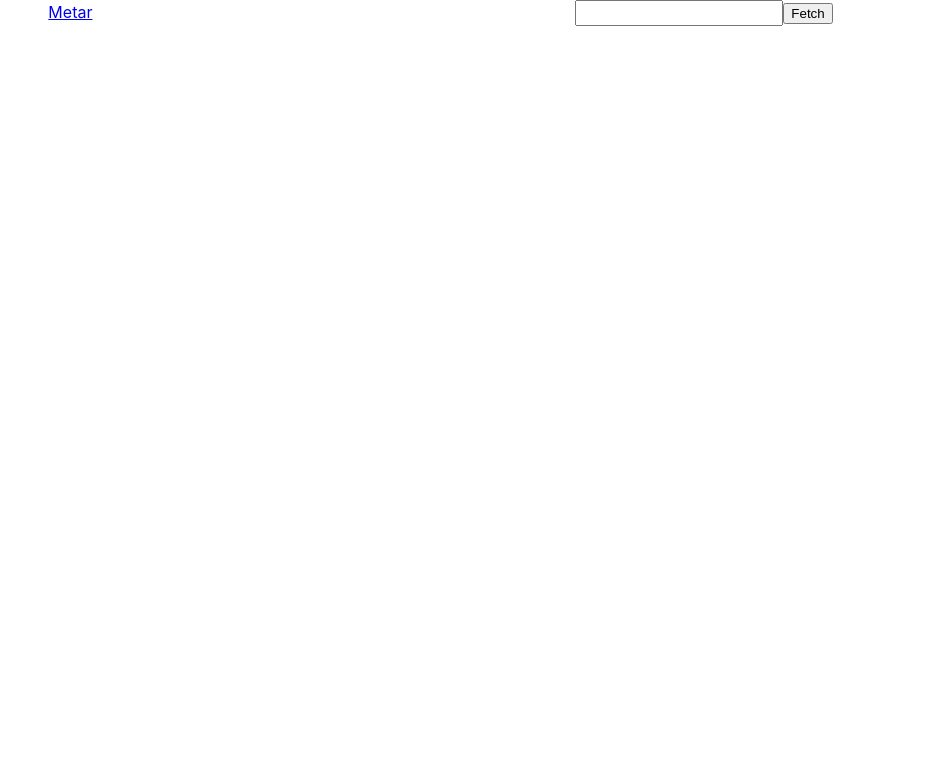
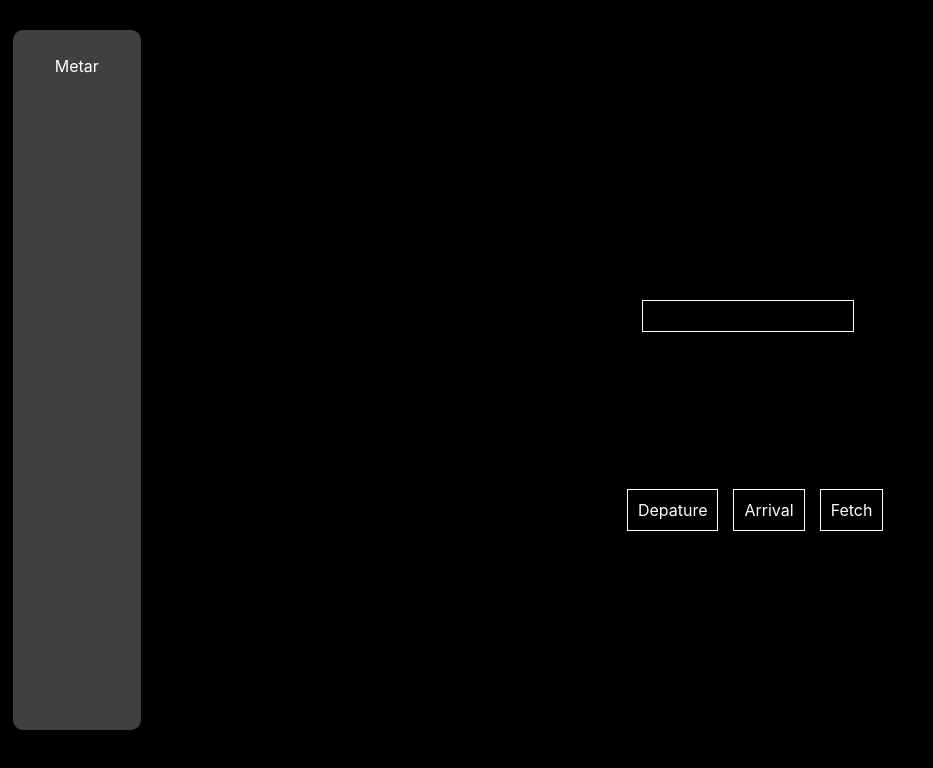
Before and after one commit to IlyassBa/VatsimApp, a React (Create React App) app: page / in a window 1280 px wide. Shown: the top 768 px of the page, without its empty margins (0-933 px from the left). Built offline with nearby package versions, Linux system fonts and the light colour scheme.

Commit message:
made UI Better and app work okay

```diff
--- a/src/App.css
+++ b/src/App.css
@@ -3,14 +3,14 @@
 }
 .App div{
   display: inline-block;
-  height: 100%;
+  float: left;
 }
 
 .sidebar{
   width: 10%!important;
 }
 .content{
-  width: 89%;
+  width: 88%;
 }
 
 
--- a/src/Component/Content/index.css
+++ b/src/Component/Content/index.css
@@ -0,0 +1,46 @@
+.MetarContent{
+    color: white;
+    font-size: 25px;
+}
+
+.FetchInput{
+
+}
+.FetchInput input{
+    border: 1px solid white;
+    padding: 5px;
+    color: white;
+    background-color: black;
+}
+
+.FetchBtn{
+}
+
+.FetchBtn a{
+    padding: 10px;
+    margin-left: 15px;
+    color: white;
+    background-color: black;
+    border: 1px solid white;
+    cursor: pointer;
+    transition: all 0.3s ease;
+}
+
+.FetchBtn a:hover{
+    padding: 10px;
+    margin-left: 15px;
+    color: black;
+    background-color: white;
+    transition: all 0.3s ease;
+}
+
+
+.Content-Placement{
+    /* background-color: aqua; */
+    width: 90%;
+    height: 100px;
+    margin-top: 50px;
+    padding-top: 50px;
+    margin-left: 100px;
+
+}
--- a/src/Component/Content/index.js
+++ b/src/Component/Content/index.js
@@ -1,5 +1,9 @@
 import React from "react";
 import { useEffect, useState } from 'react';
+
+// Import StyleSheet
+import "./index.css"
+
 
 function Content(props) {
 
@@ -12,20 +16,36 @@ function Content(props) {
   };
 
   const fetchMetar = () => {
+    if(icaoCode != ""){
+
     let url = "http://localhost:8000/" + icaoCode;
     fetch(url)
       .then(response => response.text())
       .then(data => setMetar(data))
       .catch(error => console.error(error));
+    }
+    else{
+      setMetar("")
+    }
   };
 
 
 
     return (
         <div className="content">
-            <input type="text" id="icaoCodeInput" value={icaoCode} onChange={handleInputChange} />
-            <button type="button" onClick={fetchMetar}>Fetch</button>
-            <p>{metar}</p>
+            <div className="MetarContent Content-Placement">
+              <p>{metar}</p>
+            </div>
+
+            <div className="FetchInput Content-Placement">
+              <input type="text" id="icaoCodeInput" value={icaoCode} onChange={handleInputChange} />
+            </div>
+
+            <div className="FetchBtn Content-Placement">
+                <a type="button">Depature</a>
+                <a type="button">Arrival</a>
+                <a type="button" onClick={fetchMetar}>Fetch</a>
+            </div>
         </div>
     )
 }
--- a/src/Component/SideBar/Link/index.css
+++ b/src/Component/SideBar/Link/index.css
@@ -0,0 +1,10 @@
+.SideBarLink a {
+    color: white;
+    text-decoration: none;
+}
+.SideBarLink{
+    padding: 20%;
+    width: 60%;
+    height: 20px;
+    border-radius: 15px;
+}
--- a/src/Component/SideBar/Link/index.js
+++ b/src/Component/SideBar/Link/index.js
@@ -1,8 +1,12 @@
 import React from "react";
+
+// Import StyleSheet
+import "./index.css"
+
 
 function Link(props) {
     return (
-        <div>
+        <div className="SideBarLink">
             <i class={props.icon}></i>
             <a href="#">{props.linkname}</a>
         </div>
--- a/src/Component/SideBar/index.css
+++ b/src/Component/SideBar/index.css
@@ -0,0 +1,8 @@
+.sidebar{
+    background-color: rgb(210, 211, 211 ,0.3);
+    width: 100%;
+    height: 700px;
+    margin-top: 30px;
+    margin-left: 1%;
+    border-radius: 10px;
+}
--- a/src/Component/SideBar/index.js
+++ b/src/Component/SideBar/index.js
@@ -1,12 +1,30 @@
-import React from 'react';
+import React, { useEffect } from 'react';
+// CSS
+import "./index.css";
 
 // Component
 import Link from './Link';
 
 
+
+
+// // JS Style
+// function sidebarSize() {
+//     // const windowSize = useRef([window.innerWidth, window.innerHeight]);
+//     document.getElementById('sidebar').style.height = "" + window.innerHeight + ""
+//     console.log('window.innerHeight')
+
+// }
+
+
 function SideBarComponent(){
+
+
+    useEffect(() => {
+    }, []);
+
     return (
-        <div className="sidebar">
+        <div className="sidebar" id="sidebar">
             <Link linkname="Metar"></Link>
         </div>
     )
--- a/src/index.css
+++ b/src/index.css
@@ -5,6 +5,9 @@ body {
     sans-serif;
   -webkit-font-smoothing: antialiased;
   -moz-osx-font-smoothing: grayscale;
+  width: 100%;
+  height: 100%;
+  background-color: black;
 }
 
 code {
```
